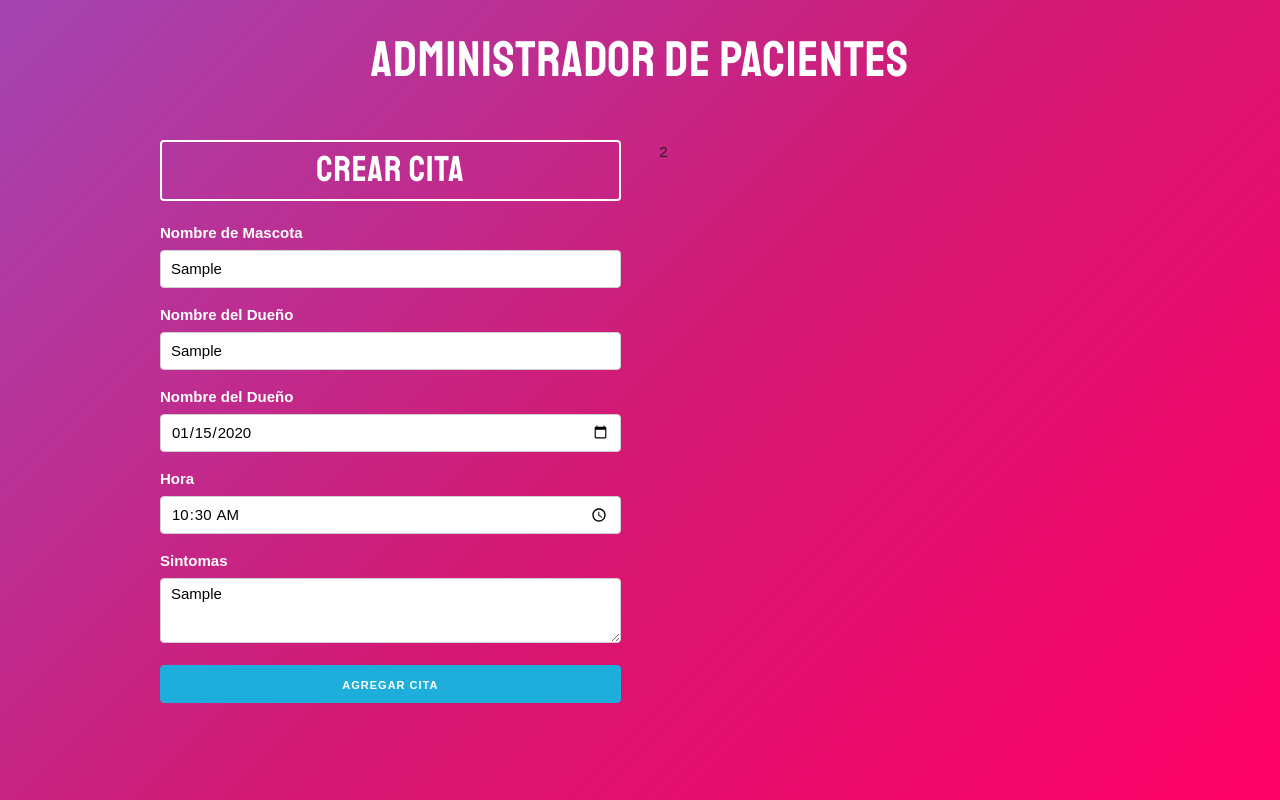
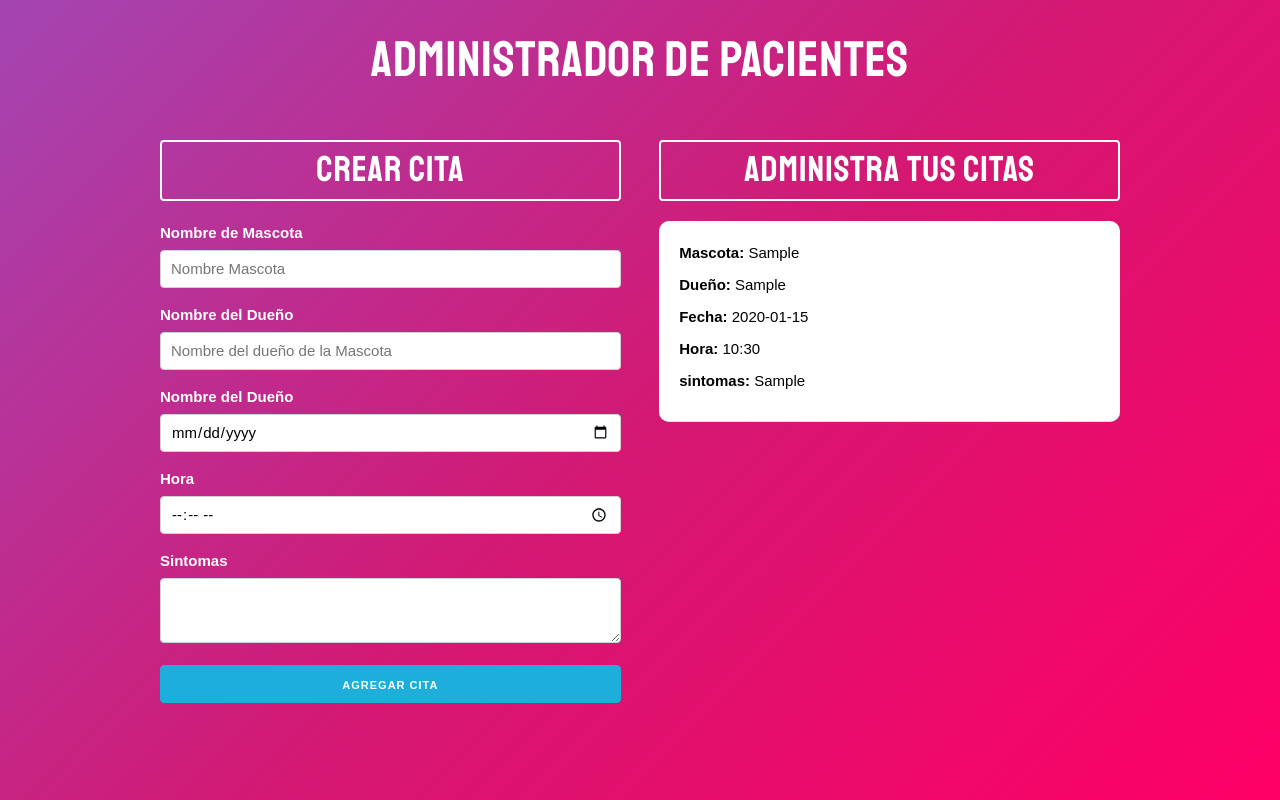
Before and after one commit to misanc21/citas, a React (Create React App) app: page / in a window 1280 px wide. Both pictures are taken after typing "Sample", "Sample", "2020-01-15", "10:30", "Sample" into the empty fields and a click on the button "AGREGAR CITA". Built offline with nearby package versions, Linux system fonts and the light colour scheme.

Commit message:
mostrar citas

```diff
--- a/src/App.js
+++ b/src/App.js
@@ -1,15 +1,16 @@
 import React, { Fragment, useState } from 'react'
 import Formulario from './components/Formulario'
+import Cita from './components/Cita'
 
 function App() {
   //Arreglo de citas
   const [citas, guardarCitas] = useState([])
 
   const crearCita = cita => {
-    guardarCitas ({
+    guardarCitas ([
       ...citas,
       cita
-    })
+    ])
   }
 
   return (
@@ -24,7 +25,13 @@ function App() {
             />
           </div>
           <div className="one-half column">
-            2
+            <h3>Administra tus citas</h3>
+            {citas.map(cita =>(
+              <Cita
+                key={cita.id}
+                cita = {cita}
+              />)
+            )}
           </div>
         </div>
       </div>
--- /dev/null
+++ b/src/components/Cita.js
@@ -0,0 +1,16 @@
+import React from 'react'
+
+const Cita = ({cita}) => {
+    let {mascota, propietario, fecha, hora, sintomas} = cita
+    return (
+        <div className="cita">
+            <p>Mascota: <span>{mascota}</span></p>
+            <p>Dueño: <span>{propietario}</span></p>
+            <p>Fecha: <span>{fecha}</span></p>
+            <p>Hora: <span>{hora}</span></p>
+            <p>sintomas: <span>{sintomas}</span></p>
+        </div>
+    )
+}
+
+export default Cita;
--- a/src/components/Formulario.js
+++ b/src/components/Formulario.js
@@ -40,6 +40,13 @@ const Formulario = ({crearCita}) => {
         //crear la cita
         crearCita(cita)
         //reiniciar el form
+        actualizarCita ({
+            mascota: '',
+            propietario: '',
+            fecha: '',
+            hora:'',
+            sintomas:''
+        })
     }
 
     return (
```
